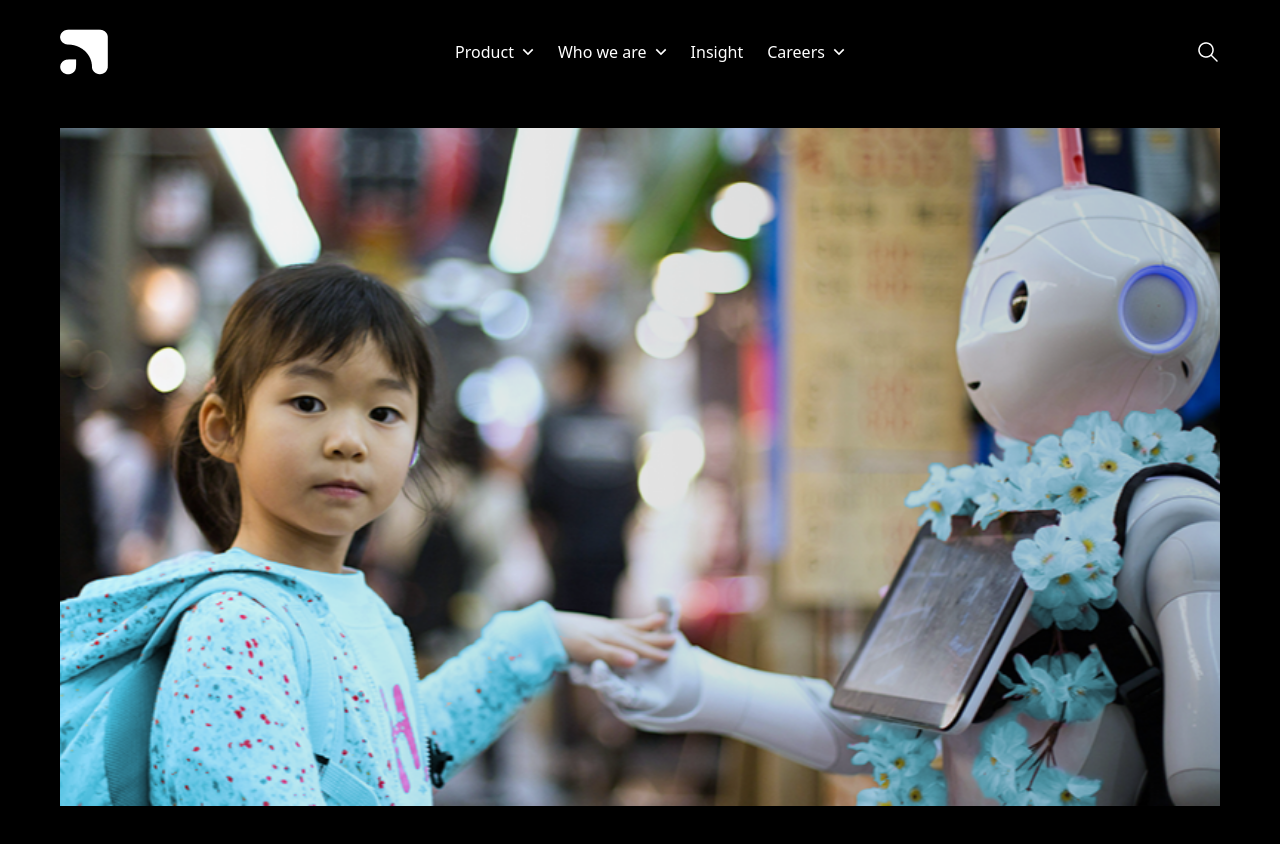
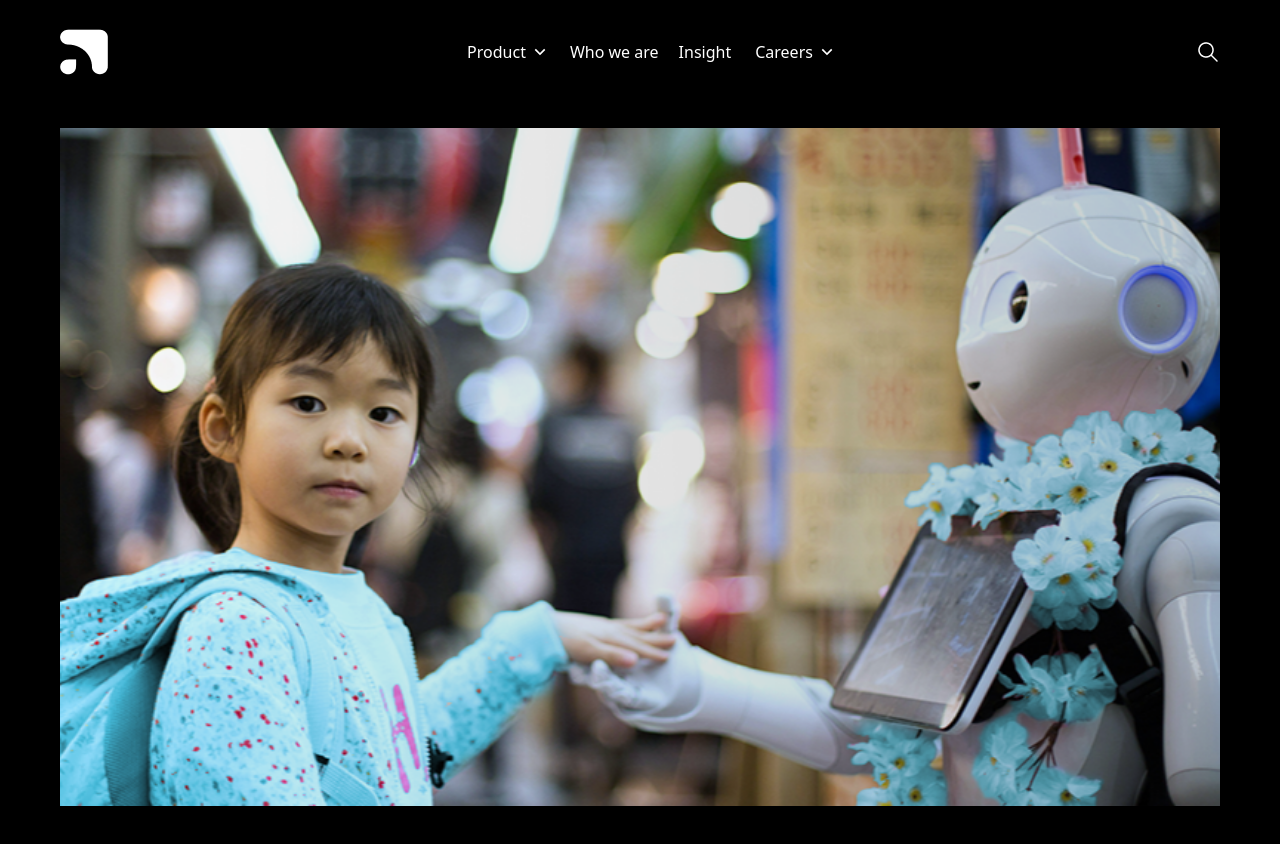
Before and after one commit to lensaBayu/dms-web, a React (Vite) app: page /product/businessprocess in a window 1280 px wide. Shown: the top 844 px of the page. Built offline with nearby package versions, Linux system fonts and the light colour scheme; a web font is replaced by a local one.

Commit message:
change whoweare dropdown to btn

```diff
--- a/src/Components/Navbar.jsx
+++ b/src/Components/Navbar.jsx
@@ -1,8 +1,8 @@
-import React, { useEffect, useState, useRef } from 'react';
+import React, { useEffect, useState, useRef } from "react";
 import { IoIosSearch } from "react-icons/io";
 import { RiArrowDownSLine } from "react-icons/ri";
-import { Link } from 'react-router-dom';
-import { motion, AnimatePresence } from 'framer-motion';
+import { Link } from "react-router-dom";
+import { motion, AnimatePresence } from "framer-motion";
 
 const Navbar = ({ setShowOverlay }) => {
   const [showDropdown, setShowDropdown] = useState(null);
@@ -21,9 +21,9 @@ const Navbar = ({ setShowOverlay }) => {
   };
 
   useEffect(() => {
-        document.addEventListener('mousedown', handleClickOutside);
+    document.addEventListener("mousedown", handleClickOutside);
     return () => {
-            document.removeEventListener('mousedown', handleClickOutside);
+      document.removeEventListener("mousedown", handleClickOutside);
     };
   }, []);
 
@@ -39,121 +39,156 @@ const Navbar = ({ setShowOverlay }) => {
 
   return (
     <>
-            <div className='text-white flex justify-between mx-15 pt-7 pb-4 h-[92px]'>
-                <Link to={"/"} >
-                    <div className=''><img src="/Logo DMS.png" alt="Logo" /></div>
+      <div className="text-white flex justify-between mx-15 pt-7 pb-4 h-[92px]">
+        <Link to={"/"}>
+          <div className="">
+            <img src="/Logo DMS.png" alt="Logo" />
+          </div>
         </Link>
-                <div className='flex gap-5 text-base'>
-                    <div className='grid place-content-center cursor-pointer'>
-                        <div className='flex gap-1' onClick={() => toggleDropdown('product')}>
-                            <div>
-                                Product
-                            </div>
-                            <div className='grid place-content-center text-xl'><RiArrowDownSLine /></div>
-                        </div>
-                    </div>
-                    <div className='grid place-content-center cursor-pointer'>
-                        <div className='flex gap-1' onClick={() => toggleDropdown('whoWeAre')}>
-                            <div>
-                                Who we are
-                            </div>
-                            <div className='grid place-content-center text-xl'><RiArrowDownSLine /></div>
-                        </div>
-                    </div>
-                    <div className='grid place-content-center cursor-pointer'>
-                        <div className='flex gap-1'>
-                            <div>
-                                Insight
-                            </div>
-                            <div className='grid place-content-center text-xl'></div>
-                        </div>
-                    </div>
-                    <div className='grid place-content-center cursor-pointer'>
-                        <div className='flex gap-1' onClick={() => toggleDropdown('career')}>
-                            <div>
-                                Careers
-                            </div>
-                            <div className='grid place-content-center text-xl'><RiArrowDownSLine /></div>
+        <div className="flex gap-5 text-base">
+          <div className="grid place-content-center cursor-pointer">
+            <div className="flex gap-1" onClick={() => toggleDropdown("product")}>
+              <div>Product</div>
+              <div className="grid place-content-center text-xl">
+                <RiArrowDownSLine />
               </div>
             </div>
           </div>
-                <button className='grid place-content-center'>
+          <div className="grid place-content-center cursor-pointer">
+            {/* <div className='flex gap-1' onClick={() => toggleDropdown('whoWeAre')}> */}
+            <Link to={"/whoweare/aboutus"}>
+              <div>Who we are</div>
+            </Link>
+
+            {/* <div className='grid place-content-center text-xl'><RiArrowDownSLine /></div> */}
+            {/* </div> */}
+          </div>
+          <div className="grid place-content-center cursor-pointer">
+            <div className="flex gap-1">
+              <div>Insight</div>
+              <div className="grid place-content-center text-xl"></div>
+            </div>
+          </div>
+          <div className="grid place-content-center cursor-pointer">
+            <div className="flex gap-1" onClick={() => toggleDropdown("career")}>
+              <div>Careers</div>
+              <div className="grid place-content-center text-xl">
+                <RiArrowDownSLine />
+              </div>
+            </div>
+          </div>
+        </div>
+        <button className="grid place-content-center">
           {/* <IoIosSearch className=' text-2xl' /> */}
           <img src="/Search.png" alt="" />
         </button>
       </div>
 
       <AnimatePresence>
-                {showDropdown === 'product' && (
+        {showDropdown === "product" && (
           <motion.div
             ref={dropdownRef}
             initial={{ opacity: 0, y: -20 }}
             animate={{ opacity: 1, y: 0 }}
             exit={{ opacity: 0, y: -20 }}
             transition={{ duration: 0.3, ease: "easeIn" }}
-                        className=' bg-white bg-opacity-20 px-24 py-14 grid grid-cols-4  mt-5 text-white font-thin backdrop-blur-2xl gap-10'
+            className=" bg-white bg-opacity-20 px-24 py-14 grid grid-cols-4  mt-5 text-white font-thin backdrop-blur-2xl gap-10"
           >
             <Link to={"/product/digitalengine"}>
-                            <div className="py-2 hover:underline hover:font-normal ease-in-out cursor-pointer duration-200">Digital Engineering & Manufacturing</div>
+              <div className="py-2 hover:underline hover:font-normal ease-in-out cursor-pointer duration-200">
+                Digital Engineering & Manufacturing
+              </div>
             </Link>
             <Link to={"/product/strategicmanage"}>
-                            <div className="py-2 hover:underline hover:font-normal ease-in-out cursor-pointer duration-200">Strategic Managed Services</div>
+              <div className="py-2 hover:underline hover:font-normal ease-in-out cursor-pointer duration-200">
+                Strategic Managed Services
+              </div>
             </Link>
             <Link to={"/product/businessprocess"}>
-                            <div className="py-2 hover:underline hover:font-normal ease-in-out cursor-pointer duration-200">Business Process Automation</div>
+              <div className="py-2 hover:underline hover:font-normal ease-in-out cursor-pointer duration-200">
+                Business Process Automation
+              </div>
             </Link>
             <Link to={"/product/bigdata"}>
-                            <div className="py-2 hover:underline hover:font-normal ease-in-out cursor-pointer duration-200">Big Data & Artificial Intelligence</div>
+              <div className="py-2 hover:underline hover:font-normal ease-in-out cursor-pointer duration-200">
+                Big Data & Artificial Intelligence
+              </div>
             </Link>
             <Link to={"/product/techtrans"}>
-                            <div className="py-2 hover:underline hover:font-normal ease-in-out cursor-pointer duration-200">Technology Transformation</div>
+              <div className="py-2 hover:underline hover:font-normal ease-in-out cursor-pointer duration-200">
+                Technology Transformation
+              </div>
             </Link>
             <Link to={"/product/changemanage"}>
-                            <div className="py-2 hover:underline hover:font-normal ease-in-out cursor-pointer duration-200">Change Management</div>
+              <div className="py-2 hover:underline hover:font-normal ease-in-out cursor-pointer duration-200">
+                Change Management
+              </div>
             </Link>
             <Link to={"/product/hris"}>
-                            <div className="py-2 hover:underline hover:font-normal ease-in-out cursor-pointer duration-200">Human Resources Information System</div>
+              <div className="py-2 hover:underline hover:font-normal ease-in-out cursor-pointer duration-200">
+                Human Resources Information System
+              </div>
             </Link>
           </motion.div>
         )}
       </AnimatePresence>
 
       <AnimatePresence>
-                {showDropdown === 'whoWeAre' && (
+        {showDropdown === "whoWeAre" && (
           <motion.div
             ref={dropdownRef}
             initial={{ opacity: 0, y: -20 }}
             animate={{ opacity: 1, y: 0 }}
             exit={{ opacity: 0, y: -20 }}
             transition={{ duration: 0.3, ease: "easeIn" }}
-                        className=' bg-white bg-opacity-20 px-24 py-14 grid grid-cols-4  mt-5 text-white font-thin backdrop-blur-2xl gap-10'
+            className=" bg-white bg-opacity-20 px-24 py-14 grid grid-cols-4  mt-5 text-white font-thin backdrop-blur-2xl gap-10"
           >
-                        <div ref={dropdownRef} className=' bg-teal-950 px-24 py-14  mt-5 text-white font-thin bg-opacity-30 backdrop-blur-3xl'>
+            <div
+              ref={dropdownRef}
+              className=" bg-teal-950 px-24 py-14  mt-5 text-white font-thin bg-opacity-30 backdrop-blur-3xl"
+            >
               <ul>
-                                <li className="py-2 hover:bg-zinc-500 hover:text-black cursor-pointer duration-200">About Us</li>
-                                <li className="py-2 hover:bg-zinc-500 hover:text-black cursor-pointer duration-200">Our Team</li>
-                                <li className="py-2 hover:bg-zinc-500 hover:text-black cursor-pointer duration-200">Our Culture</li>
-                                <li className="py-2 hover:bg-zinc-500 hover:text-black cursor-pointer duration-200">Our Impact</li>
-                                <li className="py-2 hover:bg-zinc-500 hover:text-black cursor-pointer duration-200">Our Partners</li>
+                <li className="py-2 hover:bg-zinc-500 hover:text-black cursor-pointer duration-200">
+                  About Us
+                </li>
+                <li className="py-2 hover:bg-zinc-500 hover:text-black cursor-pointer duration-200">
+                  Our Team
+                </li>
+                <li className="py-2 hover:bg-zinc-500 hover:text-black cursor-pointer duration-200">
+                  Our Culture
+                </li>
+                <li className="py-2 hover:bg-zinc-500 hover:text-black cursor-pointer duration-200">
+                  Our Impact
+                </li>
+                <li className="py-2 hover:bg-zinc-500 hover:text-black cursor-pointer duration-200">
+                  Our Partners
+                </li>
               </ul>
             </div>
           </motion.div>
-
         )}
       </AnimatePresence>
 
-
-            {showDropdown === 'career' && (
-                <div ref={dropdownRef} className=' bg-teal-950 px-24 py-14  mt-5 text-white font-thin bg-opacity-30 backdrop-blur-3xl'>
+      {showDropdown === "career" && (
+        <div
+          ref={dropdownRef}
+          className=" bg-teal-950 px-24 py-14  mt-5 text-white font-thin bg-opacity-30 backdrop-blur-3xl"
+        >
           <ul>
-                        <li className="py-2 hover:bg-zinc-500 hover:text-black cursor-pointer duration-200">Why DMS</li>
-                        <li className="py-2 hover:bg-zinc-500 hover:text-black cursor-pointer duration-200">Job Openings</li>
-                        <li className="py-2 hover:bg-zinc-500 hover:text-black cursor-pointer duration-200">Internship Program</li>
+            <li className="py-2 hover:bg-zinc-500 hover:text-black cursor-pointer duration-200">
+              Why DMS
+            </li>
+            <li className="py-2 hover:bg-zinc-500 hover:text-black cursor-pointer duration-200">
+              Job Openings
+            </li>
+            <li className="py-2 hover:bg-zinc-500 hover:text-black cursor-pointer duration-200">
+              Internship Program
+            </li>
           </ul>
         </div>
       )}
     </>
-    )
-}
+  );
+};
 
 export default Navbar;
```
Lines whose indentation alone changed are shown as unchanged.
